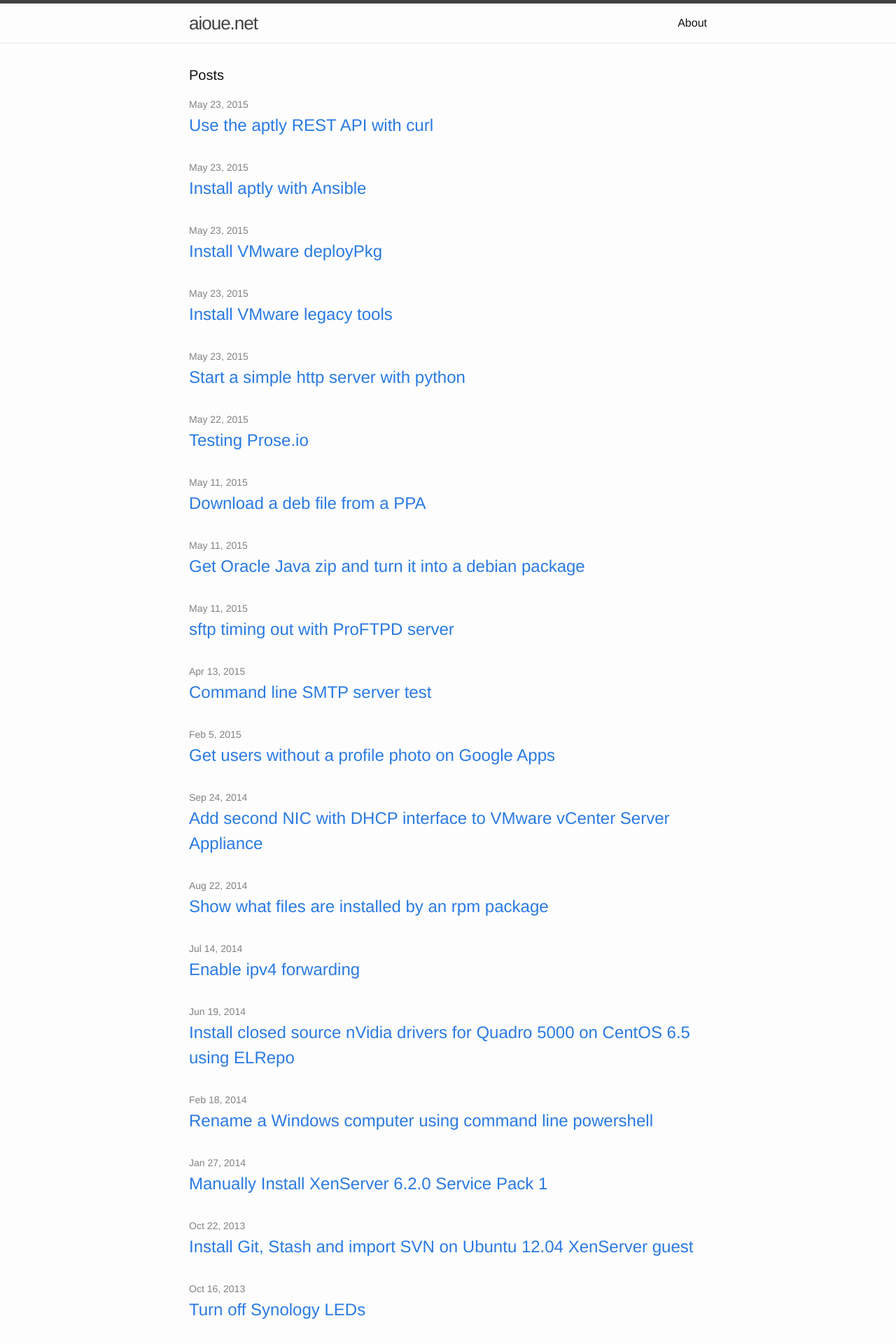
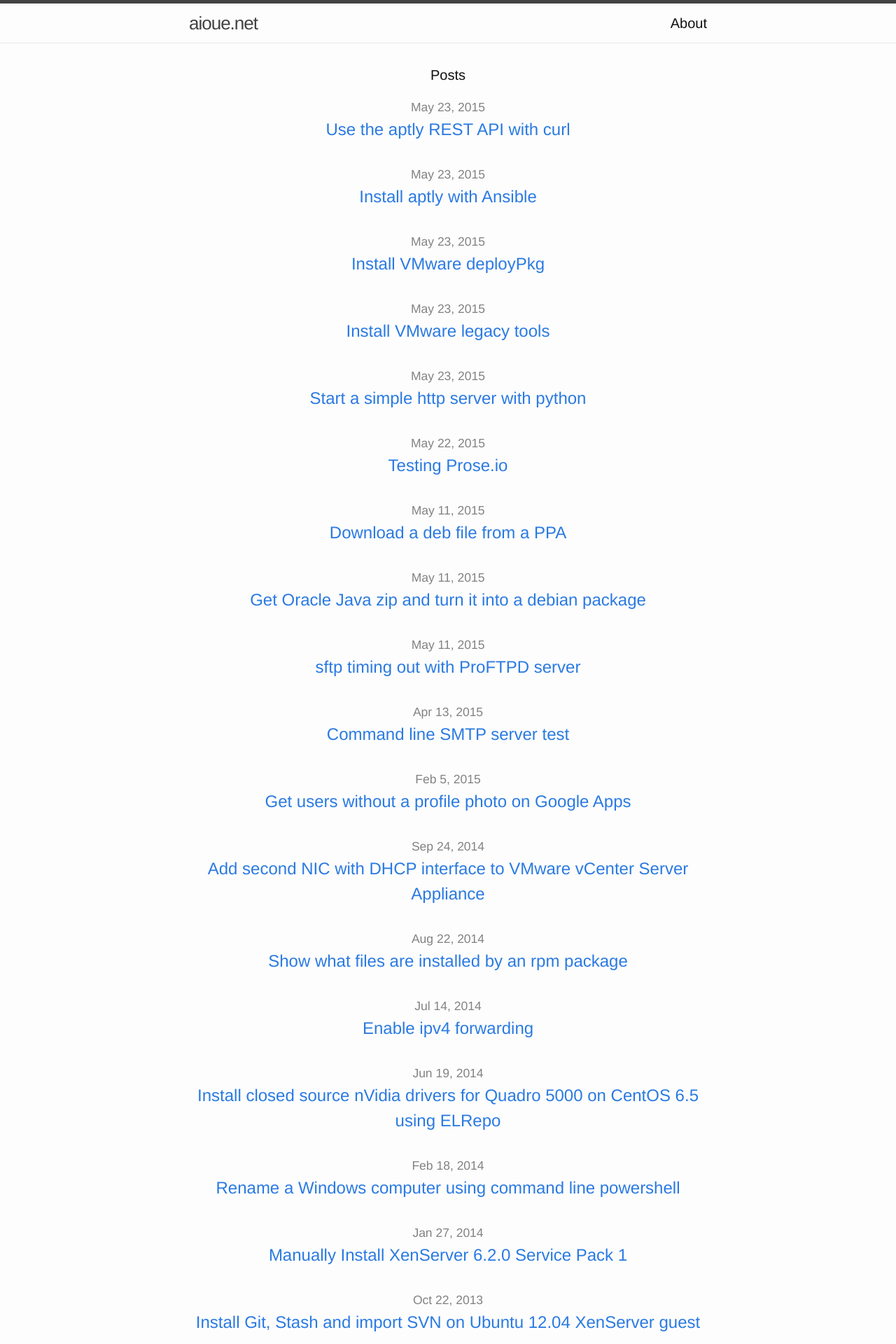
Before and after one commit to aioue/aioue.github.io, a Jekyll site: the page built from index.html, in a window 1280 px wide. Shown: the top 1920 px of the page at 70% size. Built offline with Jekyll 4.4.1, drawn with Linux system fonts in a browser that asks for light colours.

Commit message:
Update main.scss

```diff
--- a/css/main.scss
+++ b/css/main.scss
@@ -7,7 +7,7 @@
 
 // Our variables
 $base-font-family: Helvetica, Arial, sans-serif;
-$base-font-size:   16px;
+$base-font-size:   20px;
 $small-font-size:  $base-font-size * 0.875;
 $base-line-height: 1.5;
 
@@ -23,6 +23,8 @@
 
 $on-palm:          600px;
 $on-laptop:        800px;
+
+body{text-align:center;}
 
 
 
```
